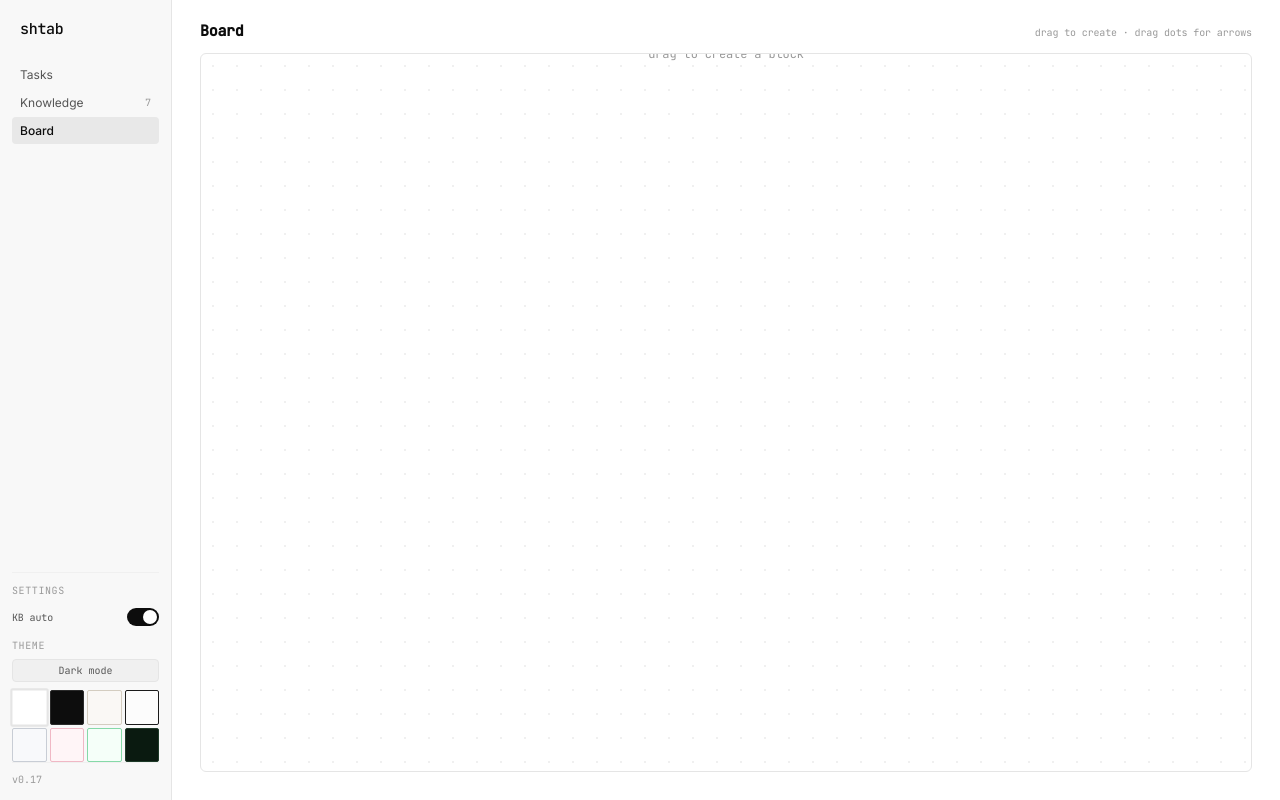
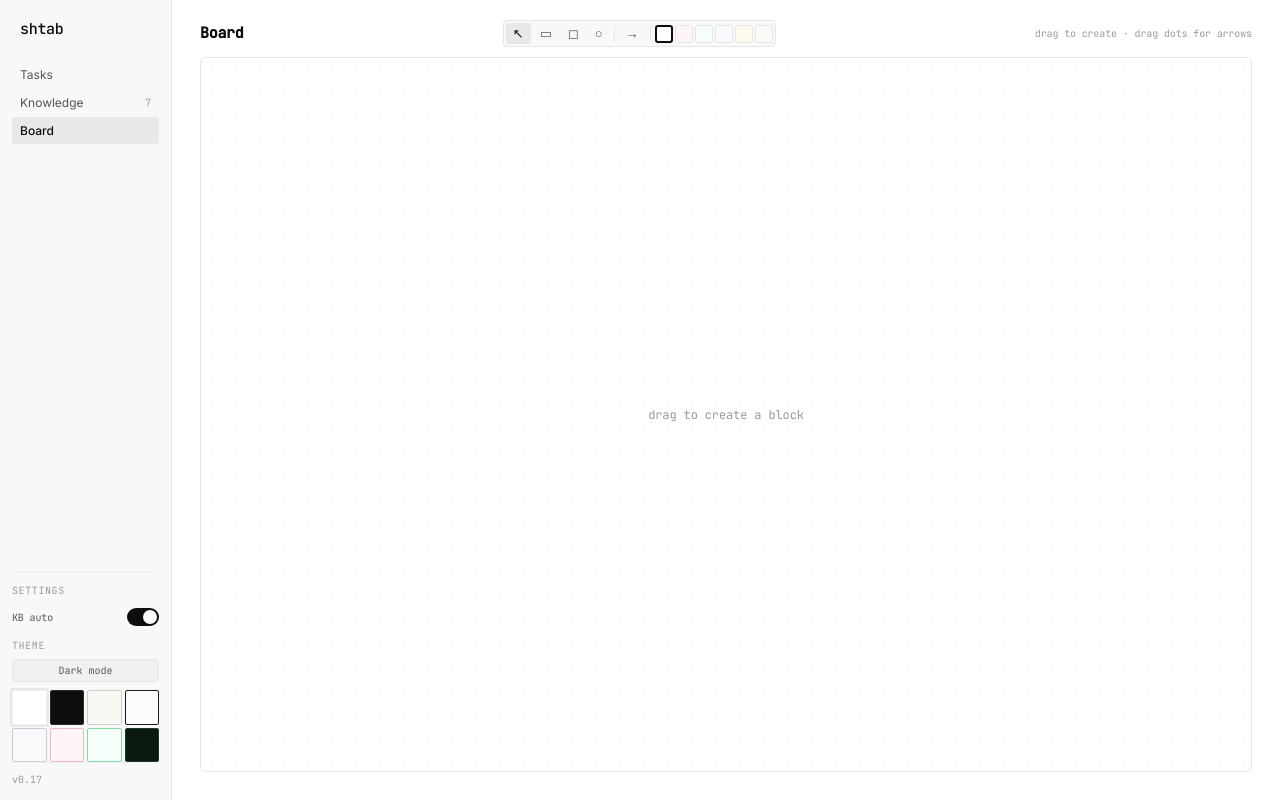
Before and after one commit to ropotovn/consulting-hub, a React (Vite) app: page / in a window 1280 px wide. Both pictures are taken after a click on the button "Board". Built offline with nearby package versions, Linux system fonts and the light colour scheme.

Commit message:
v0.18: board toolbar with shapes/colors, arrow fix, z-index

```diff
--- a/src/App.css
+++ b/src/App.css
@@ -721,14 +721,40 @@ select.input { cursor: pointer; appearance: none; }
 }
 
 .board-header {
-  display: flex; align-items: baseline; gap: 16px;
-  margin-bottom: 10px; flex-shrink: 0;
+  display: flex; align-items: center; gap: 12px;
+  margin-bottom: 10px; flex-shrink: 0; flex-wrap: wrap;
 }
 
 .board-header h2 {
   font-size: 15px; font-weight: 600; font-family: var(--font-mono);
   letter-spacing: -0.02em;
 }
+
+.board-toolbar {
+  display: flex; align-items: center; gap: 2px;
+  border: 1px solid var(--border); border-radius: var(--radius-sm);
+  padding: 2px; background: var(--bg-secondary);
+}
+
+.board-tool {
+  padding: 4px 7px; border: none; background: transparent;
+  font-size: 13px; cursor: pointer; border-radius: 3px;
+  color: var(--text-secondary); line-height: 1;
+  transition: background 0.1s;
+}
+.board-tool:hover { background: var(--bg-hover); color: var(--text); }
+.board-tool.active { background: var(--bg-active); color: var(--text); }
+
+.board-tool-sep {
+  width: 1px; height: 16px; background: var(--border); margin: 0 2px;
+}
+
+.board-color-dot {
+  width: 18px; height: 18px; border-radius: 3px; border: 1px solid var(--border);
+  cursor: pointer; transition: transform 0.1s; padding: 0;
+}
+.board-color-dot:hover { transform: scale(1.15); }
+.board-color-dot.active { border: 2px solid var(--text); }
 
 .board-hint {
   font-size: 10px; color: var(--text-muted); font-family: var(--font-mono);
@@ -824,7 +850,7 @@ select.input { cursor: pointer; appearance: none; }
 
 /* SVG arrows */
 .board-arrows {
-  position: absolute; inset: 0; pointer-events: none; z-index: 1;
+  position: absolute; inset: 0; pointer-events: none; z-index: 0;
   width: 100%; height: 100%;
 }
 
--- a/src/components/Board.tsx
+++ b/src/components/Board.tsx
@@ -79,6 +79,8 @@ const Board = React.memo(function Board() {
   const [scale, setScale] = useState(1);
   const [panX, setPanX] = useState(0);
   const [panY, setPanY] = useState(0);
+  const [tool, setTool] = useState<'select' | 'draw' | 'arrow' | 'rect' | 'circle'>('select');
+  const [blockColor, setBlockColor] = useState('#ffffff');
 
   const canvasRef = useRef<HTMLDivElement>(null);
   const drawRef = useRef<{ startX: number; startY: number } | null>(null);
@@ -176,7 +178,7 @@ const Board = React.memo(function Board() {
       const minX = Math.min(s.startX, x), minY = Math.min(s.startY, y);
       const block: BoardBlock = {
         id: newId(), x: minX, y: minY, text: '',
-        color: COLORS[Math.floor(Math.random() * COLORS.length)],
+        color: blockColor,
         width: Math.max(60, Math.abs(x - s.startX)), height: Math.max(50, Math.abs(y - s.startY)),
       };
       persistBlocks([...blocksRef.current, block]);
@@ -293,10 +295,26 @@ const Board = React.memo(function Board() {
     <div className="board-view">
       <div className="board-header">
         <h2>Board</h2>
+        <div className="board-toolbar">
+          <button className={`board-tool ${tool === 'select' ? 'active' : ''}`} onClick={() => setTool('select')} title="Select/Move">↖</button>
+          <button className={`board-tool ${tool === 'draw' ? 'active' : ''}`} onClick={() => setTool('draw')} title="Draw block">▭</button>
+          <button className={`board-tool ${tool === 'rect' ? 'active' : ''}`} onClick={() => setTool('rect')} title="Rectangle">◻</button>
+          <button className={`board-tool ${tool === 'circle' ? 'active' : ''}`} onClick={() => setTool('circle')} title="Circle">○</button>
+          <span className="board-tool-sep" />
+          <button className={`board-tool ${tool === 'arrow' ? 'active' : ''}`} onClick={() => setTool('arrow')} title="Arrow mode">→</button>
+          <span className="board-tool-sep" />
+          {COLORS.slice(0, 6).map(c => (
+            <button
+              key={c}
+              className={`board-color-dot ${blockColor === c ? 'active' : ''}`}
+              style={{ background: c }}
+              onClick={() => setBlockColor(c)}
+            />
+          ))}
+        </div>
         <span className="board-hint">drag to create · drag dots for arrows</span>
       </div>
       <div ref={canvasRef} className="board-canvas" onMouseDown={handleCanvasMouseDown}>
-        <div className="board-canvas-inner" style={{ transform: `scale(${scale}) translate(${panX}px, ${panY}px)`, transformOrigin: '0 0' }}>
         <svg className="board-arrows">
           {connections.map(conn => {
             const from = blocks.find(b => b.id === conn.fromId);
@@ -348,7 +366,6 @@ const Board = React.memo(function Board() {
         {blocks.length === 0 && !drawPreview && (
           <div className="board-empty">drag to create a block</div>
         )}
-        </div>
       </div>
     </div>
   );
```
